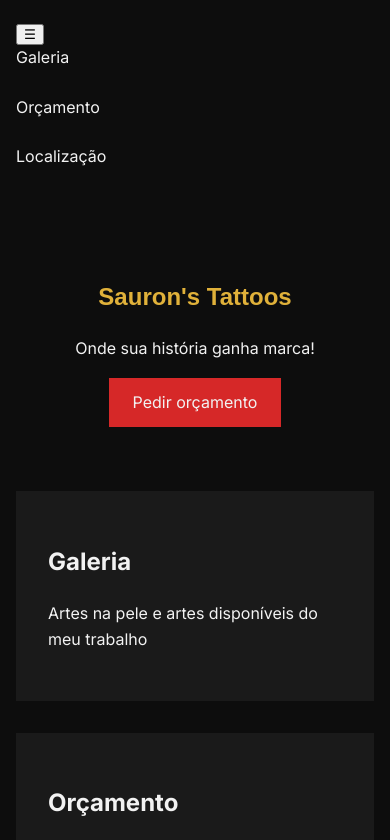
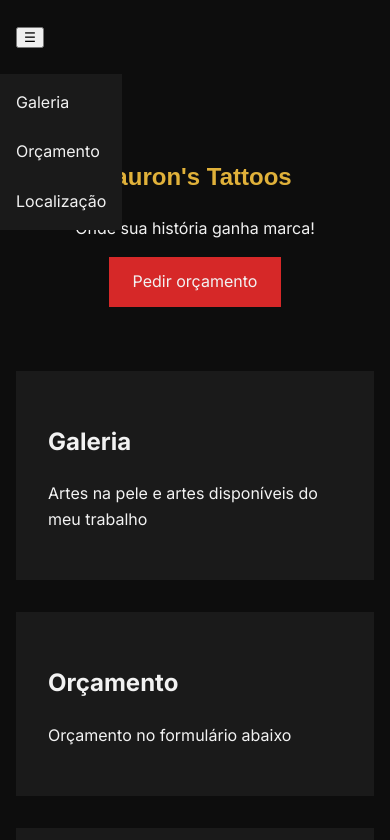
Before and after one commit to ablff/saurons-tattoos, a plain HTML site: page index.html in a window 390 px wide. Both pictures are taken after a click on the button "Abrir menu do estúdio". Shown: the top 840 px of the page. Drawn offline with Linux system fonts and the light colour scheme; a web font is replaced by a local one.

Commit message:
feat: show nav on desktop and overlay mobile menu

```diff
--- a/css/styles.css
+++ b/css/styles.css
@@ -25,6 +25,11 @@ body {
 .nav--open {
     display: flex;
     flex-direction: column;
+    position: absolute;
+    top: 100%;
+    left:0;
+    background-color: var(--color-background-alt);
+    padding: 1rem;
 }
 
 nav a {
@@ -50,6 +55,7 @@ nav a:hover {
 
 header {
     padding-block: 1.5rem;
+    position: relative;
 }
 
 .hero {
@@ -75,6 +81,13 @@ header {
     font-family: var(--font-heading);
 }
 
-.nav-toggle {
-    display: flex;
+@media (min-width: 48rem) {
+    .nav {
+        display: flex;
+        flex-direction: row;
+    }
+
+    .nav-toggle {
+        display: none;
+    }
 }
```
